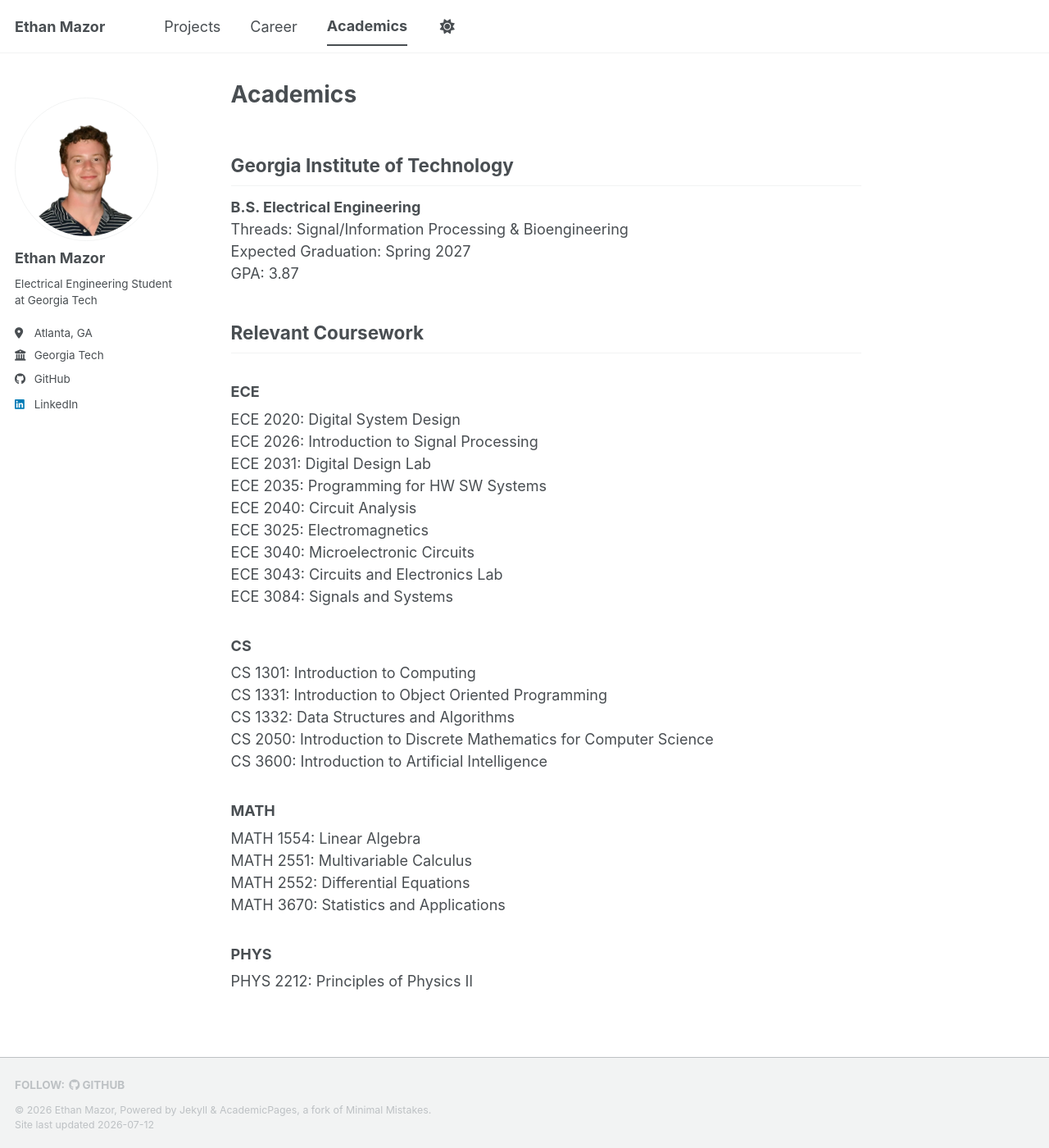
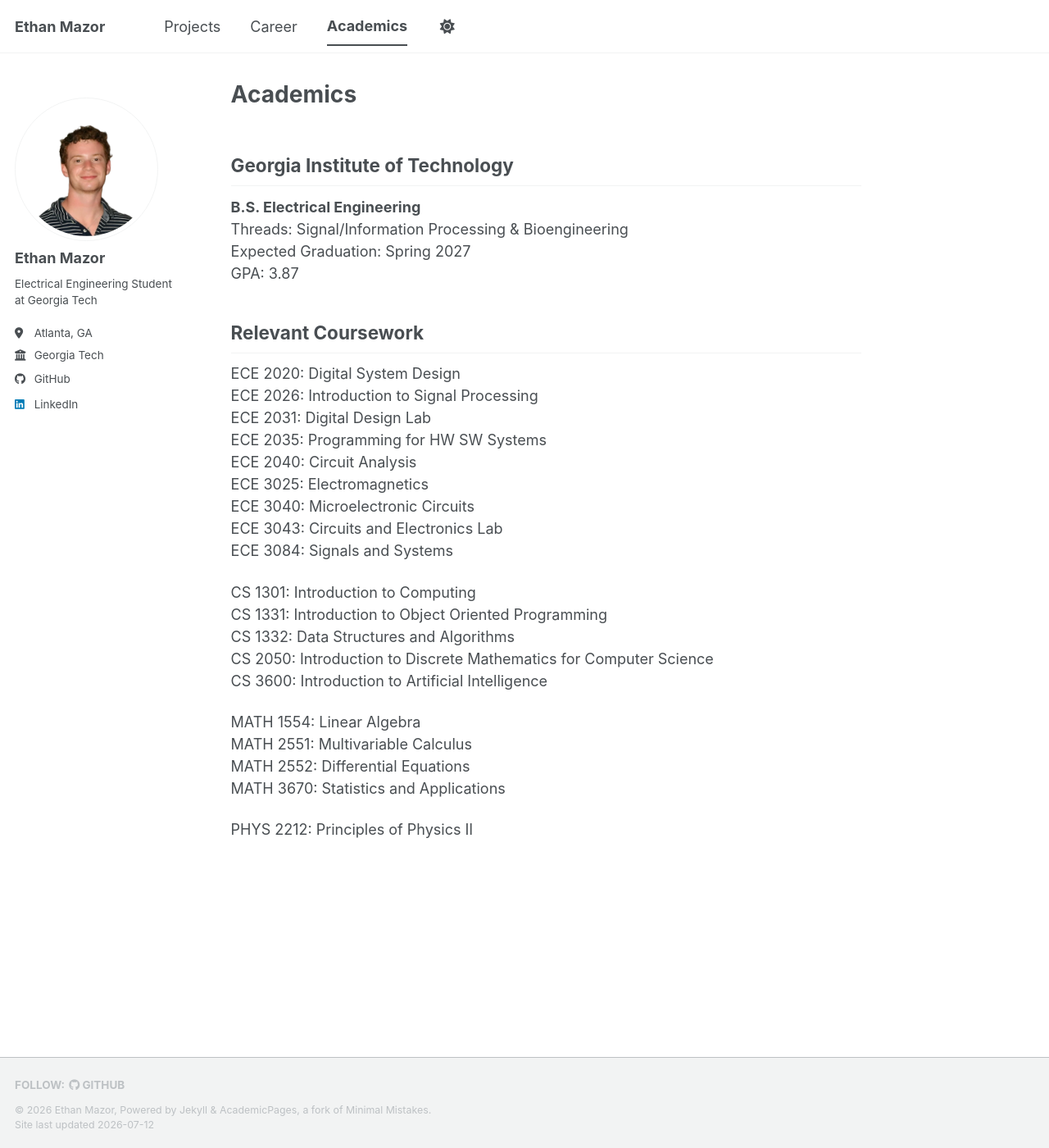
Before and after one commit to ethanmazor/ethanmazor.github.io, a Jekyll site: the page built from _pages/academics.md, in a window 1280 px wide and 1400 px high. Shown: the whole window at 82% size. Built offline with Jekyll 4.4.1, drawn with Linux system fonts in a browser that asks for light colours; a style sheet for code colours, icons or effects is not loaded.

Commit message:
style: adjust section headers for relevant coursework on academics page

```diff
--- a/_pages/academics.md
+++ b/_pages/academics.md
@@ -14,7 +14,7 @@
 
 ## Relevant Coursework
 
-### ECE
+
 ECE 2020: Digital System Design
 ECE 2026: Introduction to Signal Processing
 ECE 2031: Digital Design Lab
@@ -25,18 +25,18 @@
 ECE 3043: Circuits and Electronics Lab
 ECE 3084: Signals and Systems
 
-### CS
+
 CS 1301: Introduction to Computing
 CS 1331: Introduction to Object Oriented Programming
 CS 1332: Data Structures and Algorithms
 CS 2050: Introduction to Discrete Mathematics for Computer Science
 CS 3600: Introduction to Artificial Intelligence
 
-### MATH
+
 MATH 1554: Linear Algebra
 MATH 2551: Multivariable Calculus
 MATH 2552: Differential Equations
 MATH 3670: Statistics and Applications
 
-### PHYS
+
 PHYS 2212: Principles of Physics II
```
